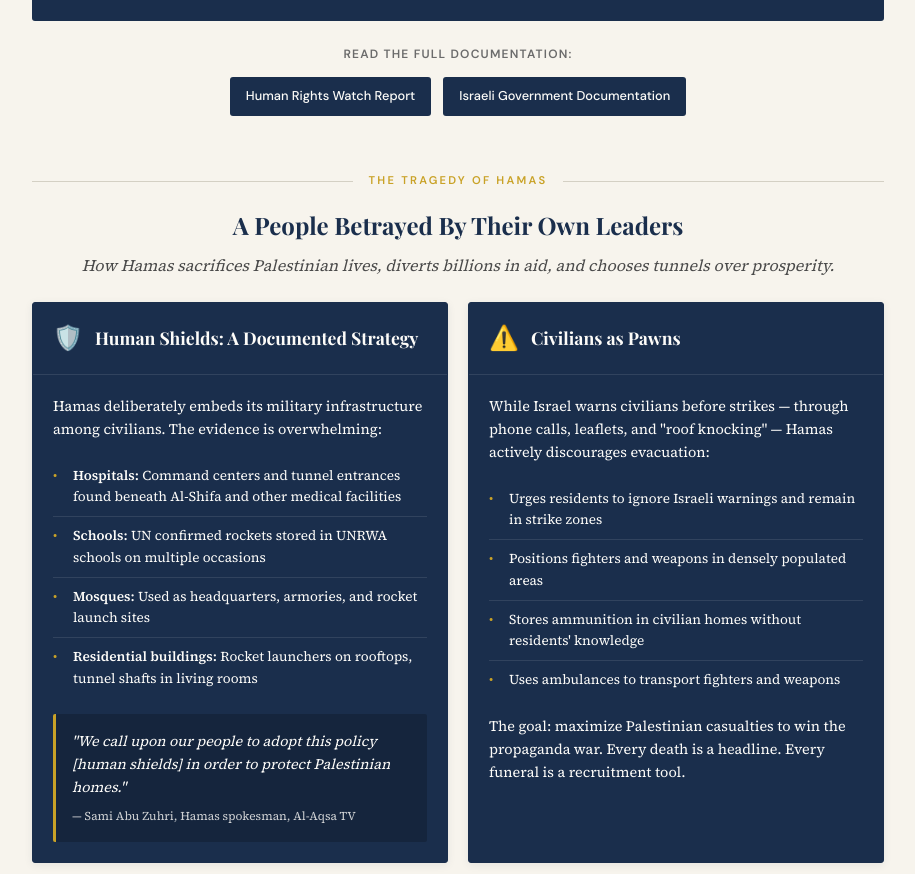
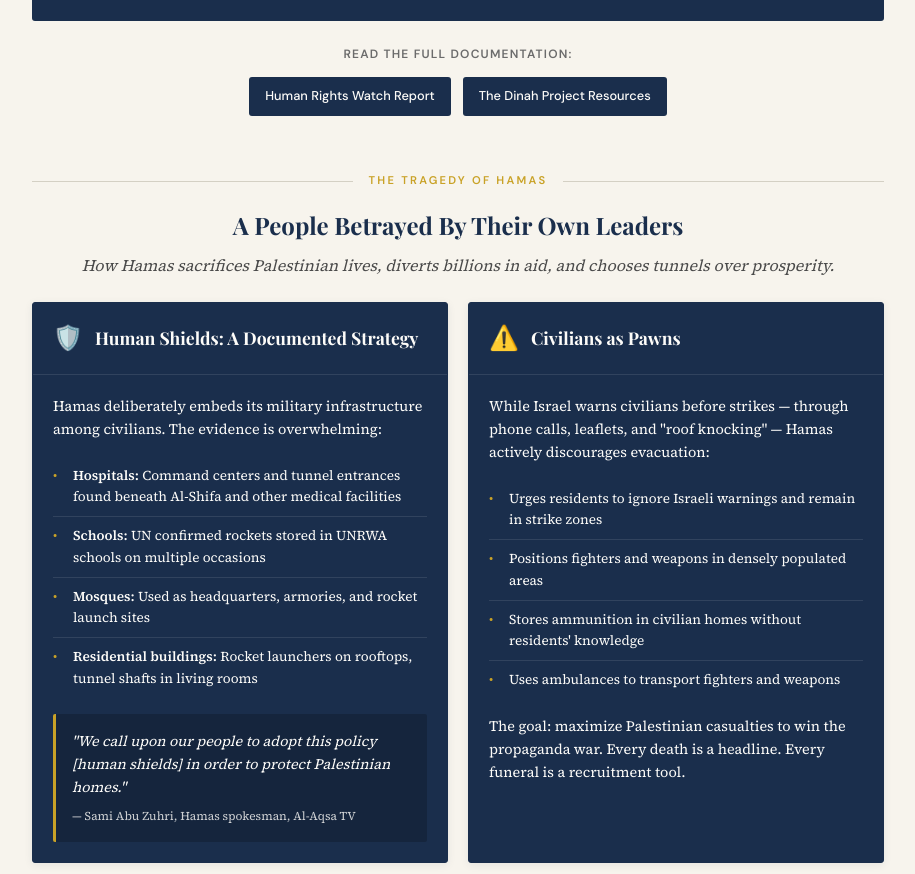
Before and after one commit to LiorShur/Voice-Of-Zion, a plain HTML site: page The Israel Chronicle.html in a window 1280 px wide. Shown: the part 10708-11582 px from the top of the page, without its empty margins (182-1097 px from the left). Drawn offline with nearby package versions, Linux system fonts and the light colour scheme.

Commit message:
Update The Israel Chronicle.html

```diff
--- a/The Israel Chronicle.html
+++ b/The Israel Chronicle.html
@@ -2151,7 +2151,7 @@
             <p class="links-label">Read the Full Documentation:</p>
             <div class="links-row">
                 <a href="https://www.hrw.org/news/2024/07/17/october-7-crimes-against-humanity-war-crimes-hamas-led-groups" target="_blank" rel="noopener">Human Rights Watch Report</a>
-                <a href="https://www.gov.il/en/pages/swords-of-iron-oct7" target="_blank" rel="noopener">Israeli Government Documentation</a>
+                <a href="https://thedinahproject.org/resources/" target="_blank" rel="noopener">The Dinah Project Resources</a>
             </div>
         </div>
     </section>
```
